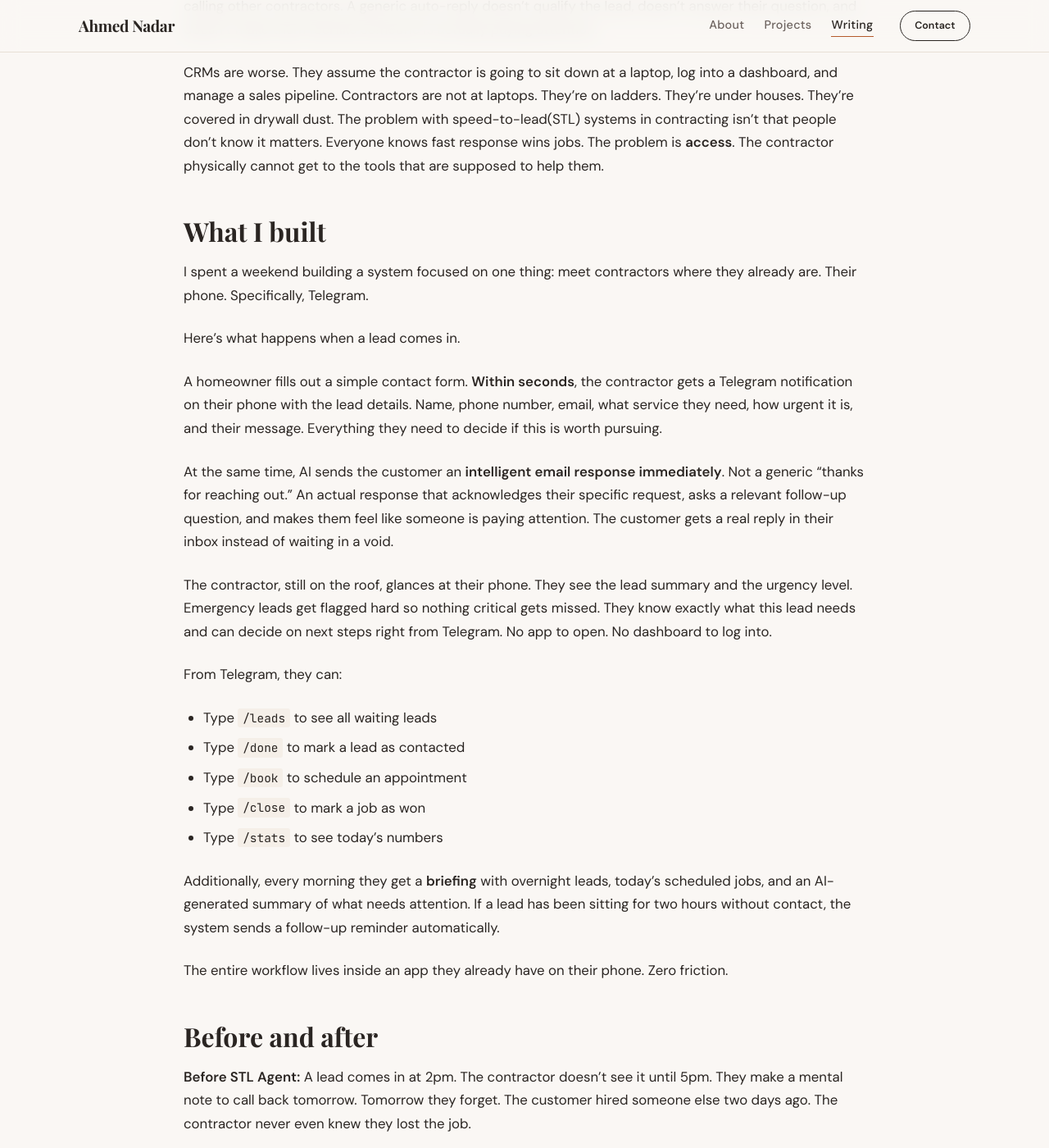
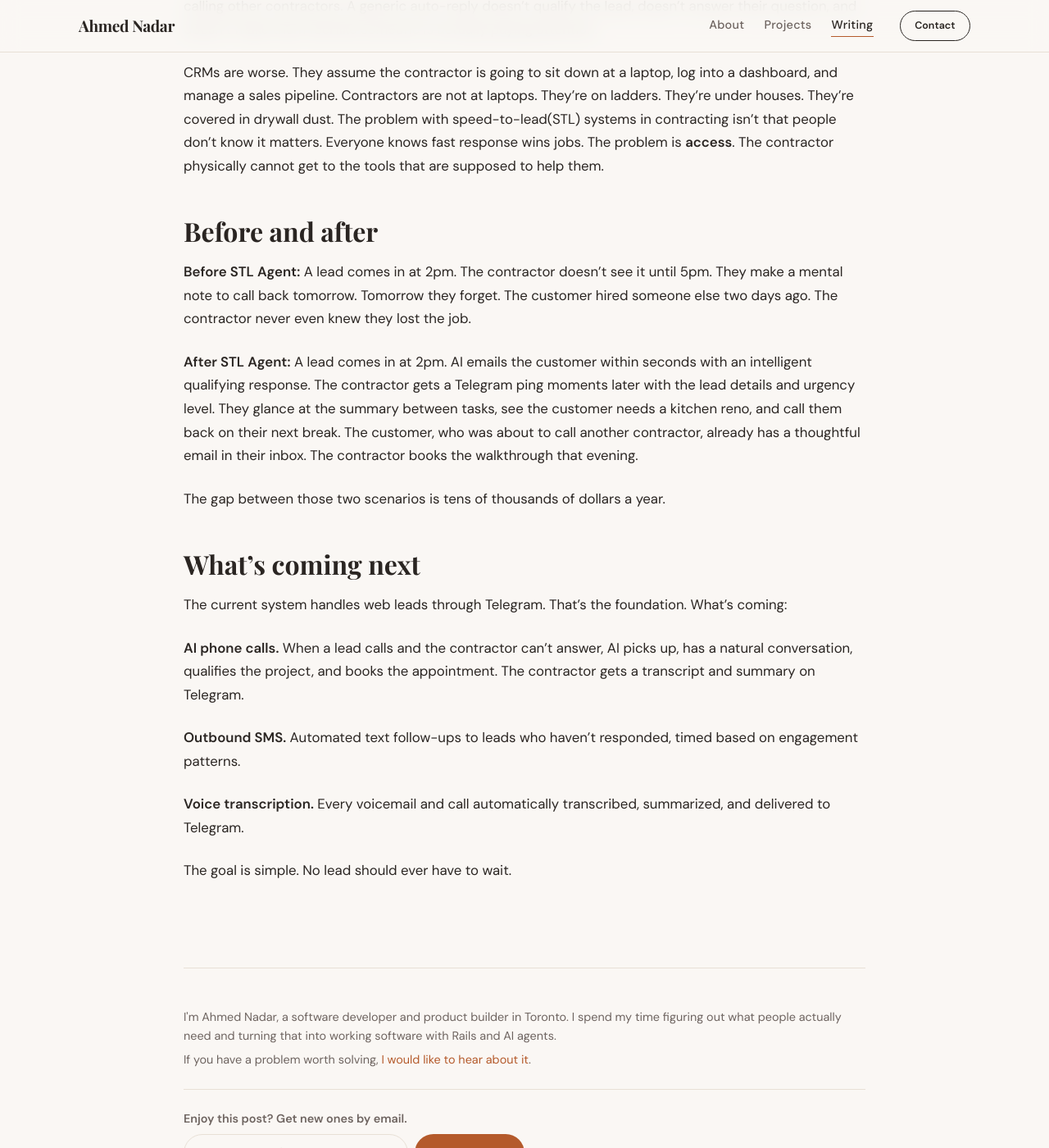
Before and after one commit to AhmedNadar/AhmedNadar.github.io, a Jekyll site: the page built from _posts/2026-03-01-why-contractors-lose-50k-a-year-answering-the-phone-too-late.md, in a window 1280 px wide and 1400 px high, scrolled down 1557 px. Shown: the whole window at 82% size. Built offline with Jekyll 4.4.1, drawn with Linux system fonts in a browser that asks for light colours; some web fonts are replaced; some of the changed text lies outside the part shown.

```diff
--- a/_posts/2026-03-01-why-contractors-lose-50k-a-year-answering-the-phone-too-late.md
+++ b/_posts/2026-03-01-why-contractors-lose-50k-a-year-answering-the-phone-too-late.md
@@ -36,29 +36,6 @@ Autoresponders send something like "Thanks for reaching out! We'll get back to y
 
 CRMs are worse. They assume the contractor is going to sit down at a laptop, log into a dashboard, and manage a sales pipeline. Contractors are not at laptops. They're on ladders. They're under houses. They're covered in drywall dust. The problem with speed-to-lead(STL) systems in contracting isn't that people don't know it matters. Everyone knows fast response wins jobs. The problem is **access**. The contractor physically cannot get to the tools that are supposed to help them.
 
-## What I built
-
-I spent a weekend building a system focused on one thing: meet contractors where they already are. Their phone. Specifically, Telegram.
-
-Here's what happens when a lead comes in.
-
-A homeowner fills out a simple contact form. **Within seconds**, the contractor gets a Telegram notification on their phone with the lead details. Name, phone number, email, what service they need, how urgent it is, and their message. Everything they need to decide if this is worth pursuing.
-
-At the same time, AI sends the customer an **intelligent email response immediately**. Not a generic "thanks for reaching out." An actual response that acknowledges their specific request, asks a relevant follow-up question, and makes them feel like someone is paying attention. The customer gets a real reply in their inbox instead of waiting in a void.
-
-The contractor, still on the roof, glances at their phone. They see the lead summary and the urgency level. Emergency leads get flagged hard so nothing critical gets missed. They know exactly what this lead needs and can decide on next steps right from Telegram. No app to open. No dashboard to log into.
-
-From Telegram, they can:
-- Type `/leads` to see all waiting leads
-- Type `/done` to mark a lead as contacted
-- Type `/book` to schedule an appointment
-- Type `/close` to mark a job as won
-- Type `/stats` to see today's numbers
-
-Additionally, every morning they get a **briefing** with overnight leads, today's scheduled jobs, and an AI-generated summary of what needs attention. If a lead has been sitting for two hours without contact, the system sends a follow-up reminder automatically.
-
-The entire workflow lives inside an app they already have on their phone. Zero friction.
-
 ## Before and after
 
 **Before STL Agent:** A lead comes in at 2pm. The contractor doesn't see it until 5pm. They make a mental note to call back tomorrow. Tomorrow they forget. The customer hired someone else two days ago. The contractor never even knew they lost the job.
@@ -78,24 +55,3 @@ The current system handles web leads through Telegram. That's the foundation. Wh
 **Voice transcription.** Every voicemail and call automatically transcribed, summarized, and delivered to Telegram.
 
 The goal is simple. No lead should ever have to wait.
-
-## How it's built
-
-Built with [Rapidfy](https://rapidfy.dev?utm_source=stl-agent&utm_medium=blog). AI agent build Rails applications in seconds. Claude powers the AI responses and lead qualification. Telegram Bot API delivers notifications and receives commands. The whole thing runs on a single server with SQLite. It's deliberately simple because reliability matters more than architecture when someone's livelihood depends on it.
-
-## Take a look
-
-If you're a contractor losing leads to slow follow-up, or you work with contractors and see this problem every day, [take a look at STL Agent](https://stl.ahmednadar.com). It's live and working.
-
-The math is straightforward. If faster response wins more jobs, and the barrier to faster response is access, then the fix is meeting contractors where they already are. Everything else is noise.
-
----
-
-![STL Agent Dashboard]({{ site.url }}/assets/images/posts/stl-agent-dashboard.png)
-*STL Agent Dashboard*
-
-![Telegram Notification]({{ site.url }}/assets/images/posts/stl-agent-telegram.png)
-*Telegram Notification*
-
-![Telegram Morning Briefing]({{ site.url }}/assets/images/posts/stl-agent-telegram-morning-briefing.png)
-*Telegram Morning Briefing*
```
